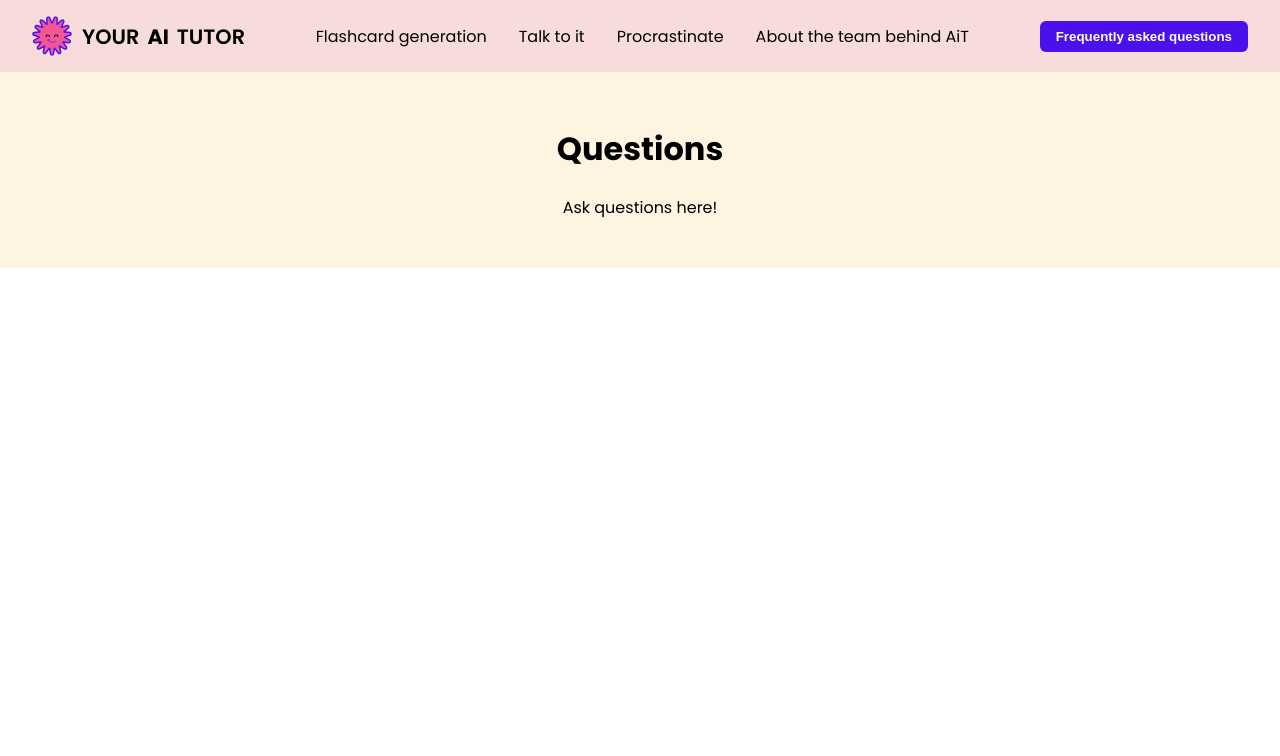
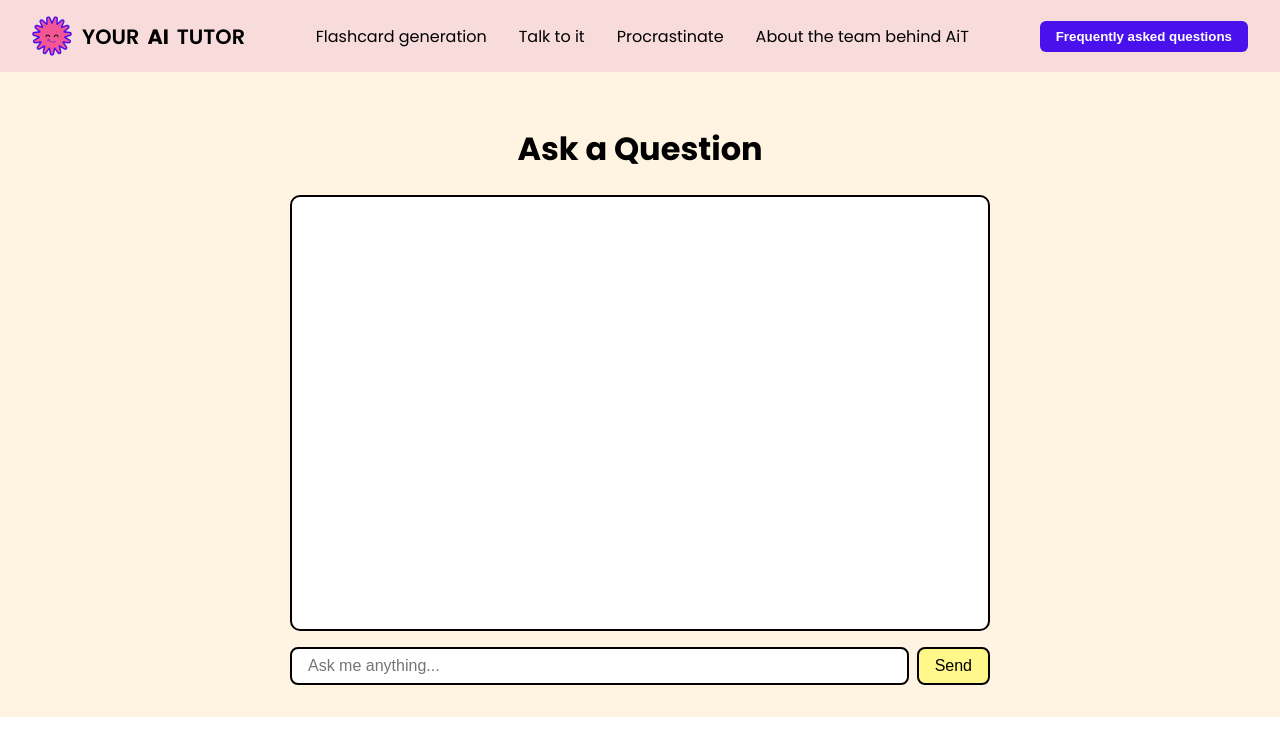
Before and after one commit to franzRasch/INF-3993_AI_Exam, a React (Create React App) app in the folder src/frontend/: page /questions in a window 1280 px wide. Shown: the top 756 px of the page. Built offline with nearby package versions, Linux system fonts and the light colour scheme.

Commit message:
trying to fix hero

```diff
--- a/src/frontend/src/components/hero.js
+++ b/src/frontend/src/components/hero.js
@@ -1,17 +1,38 @@
 import React from 'react';
 import '../css/hero.css';
+import heroImage from '../assets/doodles/27.svg';
+import hero from '../assets/hero2.svg';
 
-const Hero = () => (
+// const Hero = () => (
+// <section className="hero">
+//   <div className="hero-content">
+
+//     <h1>
+//       LET'S CHANGE
+//       <br />
+//       <strong>AI supported learning</strong>
+//     </h1>
+//     <img src={heroImage} alt="Hero illustration" className="hero-img" />
+//     <p className="subtitle">A project from INF-3993</p>
+//   </div>
+// </section>
+// );
+
+// export default Hero;
+
+export default function Hero() {
+  return (
     <section className="hero">
       <div className="hero-content">
+        <img src={hero} alt="Hero illustration" className="hero-img" />
         <h1>
           LET'S CHANGE
           <br />
           <strong>AI supported learning</strong>
         </h1>
+
         <p className="subtitle">A project from INF-3993</p>
       </div>
     </section>
   );
-
-export default Hero;
+}
--- /dev/null
+++ b/src/frontend/src/css/QuestionsPage.css
@@ -0,0 +1,81 @@
+.questions-page {
+  padding: 2rem;
+  max-width: 700px;
+  margin: 0 auto;
+  font-family: var(--font-main);
+}
+
+.chat-box {
+  border: 2px solid #000;
+  padding: 1rem;
+  height: 400px;
+  overflow-y: auto;
+  background-color: #fff;
+  border-radius: 10px;
+  margin-bottom: 1rem;
+}
+
+.chat-message.user {
+  background-color: var(--peach-cream);
+  align-self: flex-end;
+  margin-left: auto;
+}
+
+.chat-message.bot {
+  background-color: var(--soft-yellow);
+  align-self: flex-start;
+  margin-right: auto;
+}
+
+.chat-input-group {
+  display: flex;
+  gap: 0.5rem;
+}
+
+.chat-input-group input {
+  flex: 1;
+  padding: 0.5rem 1rem;
+  font-size: 1rem;
+  border: 2px solid #000;
+  border-radius: 8px;
+}
+
+.chat-input-group button {
+  padding: 0.5rem 1rem;
+  font-size: 1rem;
+  border: 2px solid #000;
+  border-radius: 8px;
+  background-color: var(--soft-yellow);
+  cursor: pointer;
+}
+
+.chat-row {
+  display: flex;
+  align-items: flex-start;
+  margin-bottom: 1rem;
+}
+
+.chat-row.user {
+  flex-direction: row-reverse;
+}
+
+.chat-avatar {
+  width: 40px;
+  height: 40px;
+  margin: 0 0.5rem;
+}
+
+.chat-message {
+  padding: 0.6rem 1rem;
+  border-radius: 10px;
+  font-size: 1rem;
+  max-width: 70%;
+}
+
+.chat-message.user {
+  background-color: var(--peach-cream);
+}
+
+.chat-message.bot {
+  background-color: var(--soft-yellow);
+}
--- a/src/frontend/src/css/hero.css
+++ b/src/frontend/src/css/hero.css
@@ -50,3 +50,30 @@
   font-size: 1.5rem;
   margin-top: 20px;
 }
+
+.hero {
+  padding: 4rem 2rem;
+  background-color: var(--peach-cream);
+  text-align: center;
+}
+
+.hero-content {
+  max-width: 900px;
+  margin: 0 auto;
+}
+
+.hero-img {
+  width: 100%;
+  height: auto;
+  margin-bottom: 2rem;
+}
+
+.hero h1 {
+  font-size: 2.5rem;
+  font-weight: 600;
+}
+
+.subtitle {
+  margin-top: 1rem;
+  font-style: italic;
+}
--- a/src/frontend/src/pages/FlashcardsPage.js
+++ b/src/frontend/src/pages/FlashcardsPage.js
@@ -26,9 +26,40 @@ const flashcards = [
   { front: 'What is props?', back: 'Inputs passed into components' },
   { front: 'What is JSX?', back: 'A syntax extension for JavaScript' },
 ];
-
 export default function FlashcardsPage() {
   const [userInput, setUserInput] = useState('');
+
+  const handleSubmit = async () => {
+    console.log('Clicked submit');
+    try {
+      const response = await fetch('http://localhost:8000/flashcards/create', {
+        method: 'POST',
+        headers: {
+          'Content-Type': 'application/json',
+        },
+        body: JSON.stringify({ user_input: userInput }), // ✅ use userInput here
+      });
+
+      if (!response.ok) {
+        throw new Error('Failed to fetch flashcards');
+      }
+
+      const reader = response.body.getReader();
+      const decoder = new TextDecoder('utf-8');
+      let result = '';
+
+      while (true) {
+        const { value, done } = await reader.read();
+        if (done) break;
+        result += decoder.decode(value);
+      }
+
+      console.log('Raw stream result:', result);
+    } catch (err) {
+      console.error('Error:', err.message);
+    }
+  };
+
   return (
     <div className="flashcards-page">
       <h1 className="flashcard-title">Create Flashcards!</h1>
@@ -36,7 +67,7 @@ export default function FlashcardsPage() {
         <label htmlFor="userInput">Enter a number:</label>
         <div className="input-group">
           <input type="text" id="userInput" value={userInput} onChange={e => setUserInput(e.target.value)} />
-          <button className="submit-button" onClick={() => alert(`Submitted: ${userInput}`)}>
+          <button className="submit-button" onClick={handleSubmit}>
             Enter
           </button>
         </div>
--- a/src/frontend/src/pages/QuestionsPage.js
+++ b/src/frontend/src/pages/QuestionsPage.js
@@ -1,10 +1,55 @@
-import React from 'react';
+import React, { useState } from 'react';
+import '../css/QuestionsPage.css';
+import userIcon from '../assets/doodles/25.svg';
+import botIcon from '../assets/doodles/26.svg';
 
 export default function QuestionsPage() {
+  const [input, setInput] = useState('');
+  const [messages, setMessages] = useState([]);
+
+  const handleSubmit = async () => {
+    if (!input.trim()) return;
+
+    const userMessage = { sender: 'user', text: input };
+    setMessages(prev => [...prev, userMessage]);
+    setInput('');
+
+    try {
+      const response = await fetch('http://localhost:8000/questions', {
+        method: 'POST',
+        headers: { 'Content-Type': 'application/json' },
+        body: JSON.stringify({ question: input }),
+      });
+
+      const data = await response.json();
+      const botMessage = { sender: 'bot', text: data.answer || 'No answer provided.' };
+
+      setMessages(prev => [...prev, botMessage]);
+    } catch (err) {
+      console.error('Error fetching answer:', err.message);
+    }
+  };
+
   return (
-    <div style={{ padding: '2rem' }}>
-      <h1>Questions</h1>
-      <p>Ask questions here!</p>
+    <div className="questions-page">
+      <h1>Ask a Question</h1>
+      <div className="chat-box">
+        {messages.map((msg, index) => (
+          <div key={index} className={`chat-row ${msg.sender}`}>
+            <img
+              src={msg.sender === 'user' ? userIcon : botIcon}
+              alt={`${msg.sender} avatar`}
+              className="chat-avatar"
+            />
+            <div className={`chat-message ${msg.sender}`}>{msg.text}</div>
+          </div>
+        ))}
+      </div>
+
+      <div className="chat-input-group">
+        <input type="text" placeholder="Ask me anything..." value={input} onChange={e => setInput(e.target.value)} />
+        <button onClick={handleSubmit}>Send</button>
+      </div>
     </div>
   );
 }
```
Also changed, not shown: src/frontend/src/assets/hero.svg (added), src/frontend/src/assets/hero2.svg (added). Lines whose indentation alone changed are shown as unchanged.
